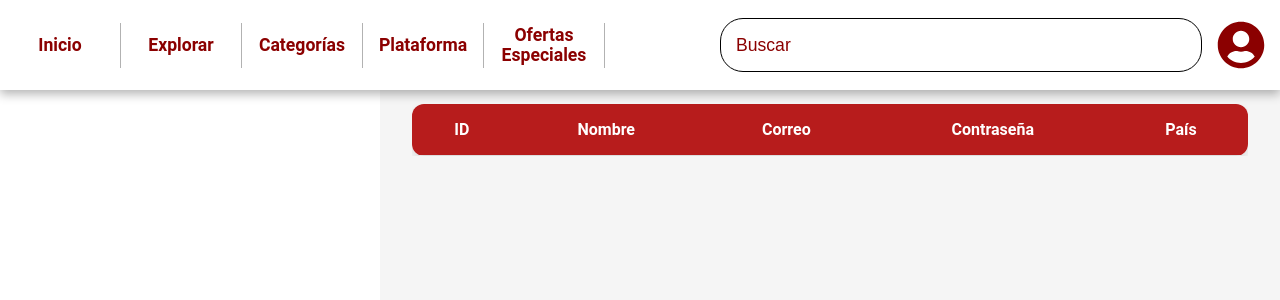
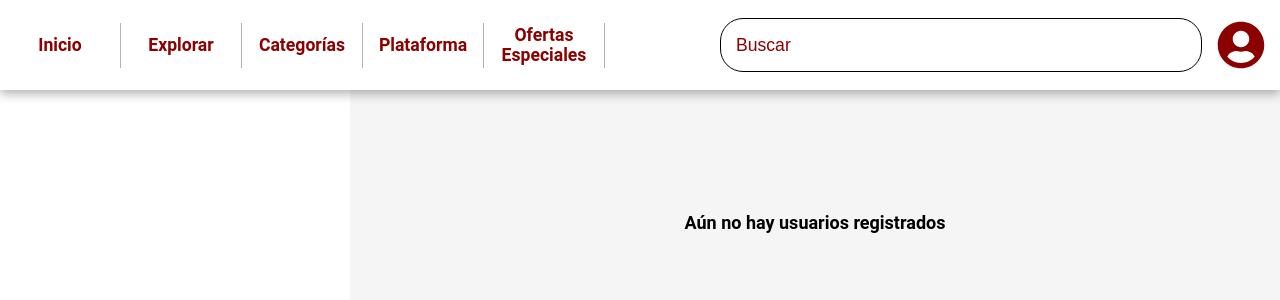
Before and after one commit to jdpadillavigo/GameStore-Frontend, a React (Vite) app: page /a/usuarios in a window 1280 px wide. Shown: the top 300 px of the page. Built offline with nearby package versions, Linux system fonts and the light colour scheme.

Commit message:
cambios en el css de stats y user + Mensaje de si no se encuentra ni un usuario en la lista dicha

```diff
--- a/src/pages/AdminPages/Stats/Stats.css
+++ b/src/pages/AdminPages/Stats/Stats.css
@@ -1,6 +1,6 @@
 .Stats-container {
-  padding: 32px;
-  margin-left: 380px;
+  padding: 40px;
+  margin-left: 350px;
   min-height: 100vh;
   background-color: #f5f5f5;
 }
@@ -9,6 +9,7 @@
   font-size: 28.8px;
   font-weight: bold;
   margin-bottom: 32px;
+  color: #b71c1c;
 }
 
 .Card-users {
@@ -19,3 +20,14 @@
   max-width: 400px;
   text-align: center;
 }
+
+.Stats-title2{
+  color: black;
+  font-weight: bold;
+
+}
+
+.Totalusers{
+  font-weight: bold;
+  color: #b71c1c;
+}
--- a/src/pages/AdminPages/Stats/Stats.tsx
+++ b/src/pages/AdminPages/Stats/Stats.tsx
@@ -18,10 +18,10 @@ setTotalUsuarios(soloUsuarios.length);
  return (
 
   <div className="Stats-container">
-   <h2 className="Stats-title">Estadísticas</h2>
+   <h1 className="Stats-title">Estadísticas</h1>
    <div className="Card-users">
-    <p>Total de usuarios registrados</p>
-    <h1>{totalUsuarios}</h1>
+    <p className="Stats-title2">Total De Usuarios Registrados</p>
+    <h1 className="Totalusers">{totalUsuarios}</h1>
    </div>
   </div>
 
--- a/src/pages/AdminPages/Users/Users.css
+++ b/src/pages/AdminPages/Users/Users.css
@@ -2,8 +2,8 @@
   display: flex;
   justify-content: center;
   align-items: start;
-  padding: 32px;
-  margin-left: 380px;
+  padding: 40px;
+  margin-left: 350px;
   min-height: 100vh;
   background-color: #f5f5f5;
 }
@@ -48,6 +48,15 @@
   font-weight: bold;
 }
 
+
+.no-users-message {
+  text-align: center;
+  font-size: 18px;
+  color: black;
+  margin-top: 100px;
+  font-weight: bold;
+}
+
 .user-list tr:last-child td {
   border-bottom: none;
 }
--- a/src/pages/AdminPages/Users/Users.tsx
+++ b/src/pages/AdminPages/Users/Users.tsx
@@ -16,6 +16,9 @@ const Users: React.FC = () => {
       <div className="user-list-inner">
         <h2>Usuarios Registrados</h2>
         <div className="user-list-container">
+          {usuarios.length === 0 ? (
+            <p className="no-users-message">Aún no hay usuarios registrados</p>
+          ) : (
             <table>
               <thead>
                 <tr>
@@ -38,6 +41,7 @@ const Users: React.FC = () => {
                 ))}
               </tbody>
             </table>
+          )}
         </div>
       </div>
     </div>
```
Lines whose indentation alone changed are shown as unchanged.
